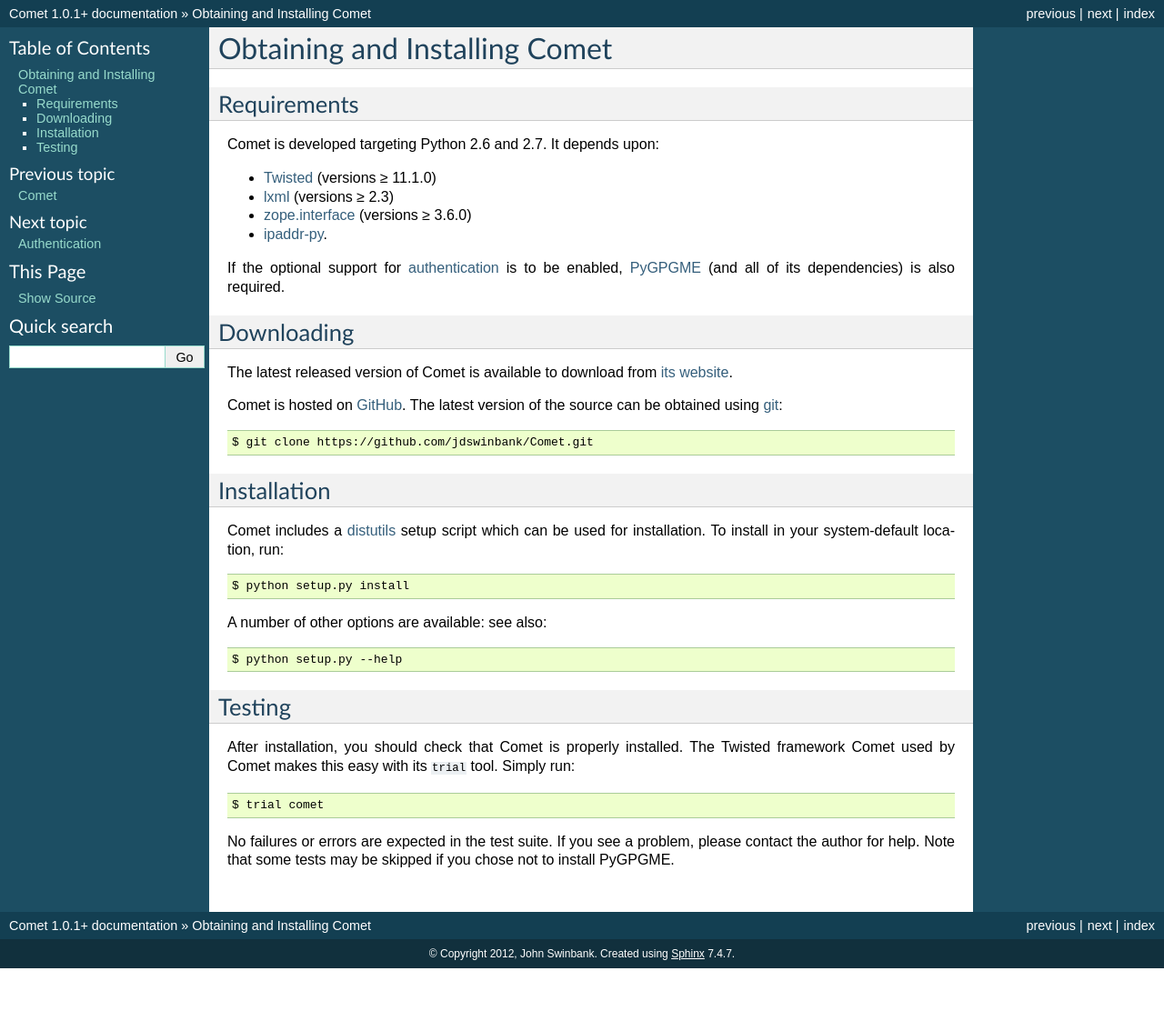
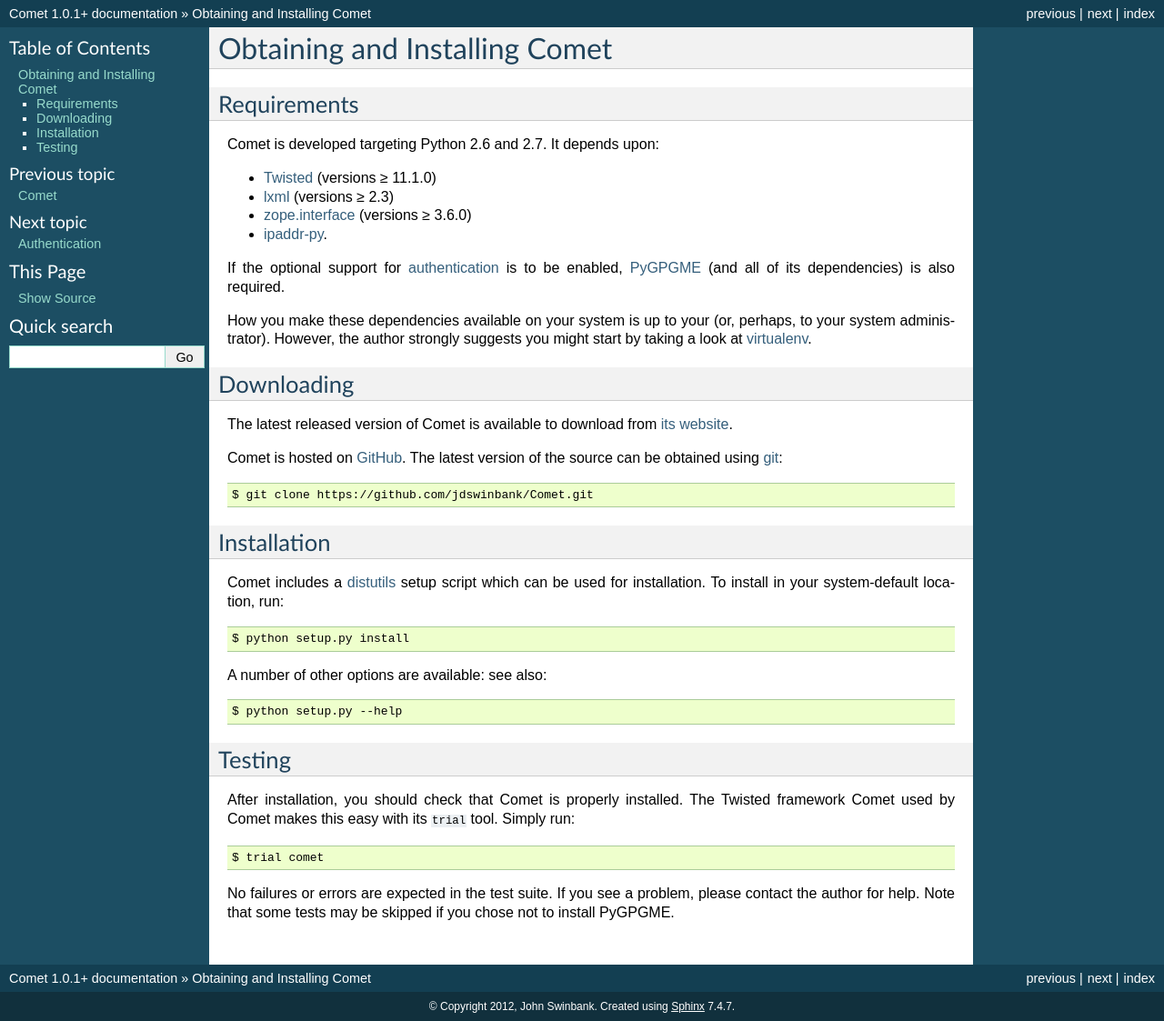
Before and after one commit to jdswinbank/Comet, a Sphinx documentation site: the page built from docs/installation.rst, in a window 1280 px wide. Shown: the whole page at 91% size. Built offline with Sphinx 7.4.7, drawn with Linux system fonts in a browser that asks for light colours; before the commit the page ends 1065 px from its top, so only the background shows below that.

Commit message:
Add note on virtualenv

```diff
--- a/docs/installation.rst
+++ b/docs/installation.rst
@@ -14,6 +14,11 @@
 If the optional support for :ref:`authentication <sec-authentication>` is to
 be enabled, `PyGPGME <https://launchpad.net/pygpgme>`_ (and all of its
 dependencies) is also required.
+
+How you make these dependencies available on your system is up to your (or,
+perhaps, to your system administrator). However, the author strongly suggests
+you might start by taking a look at `virtualenv
+<http://www.virtualenv.org/>`_.
 
 Downloading
 -----------
```
